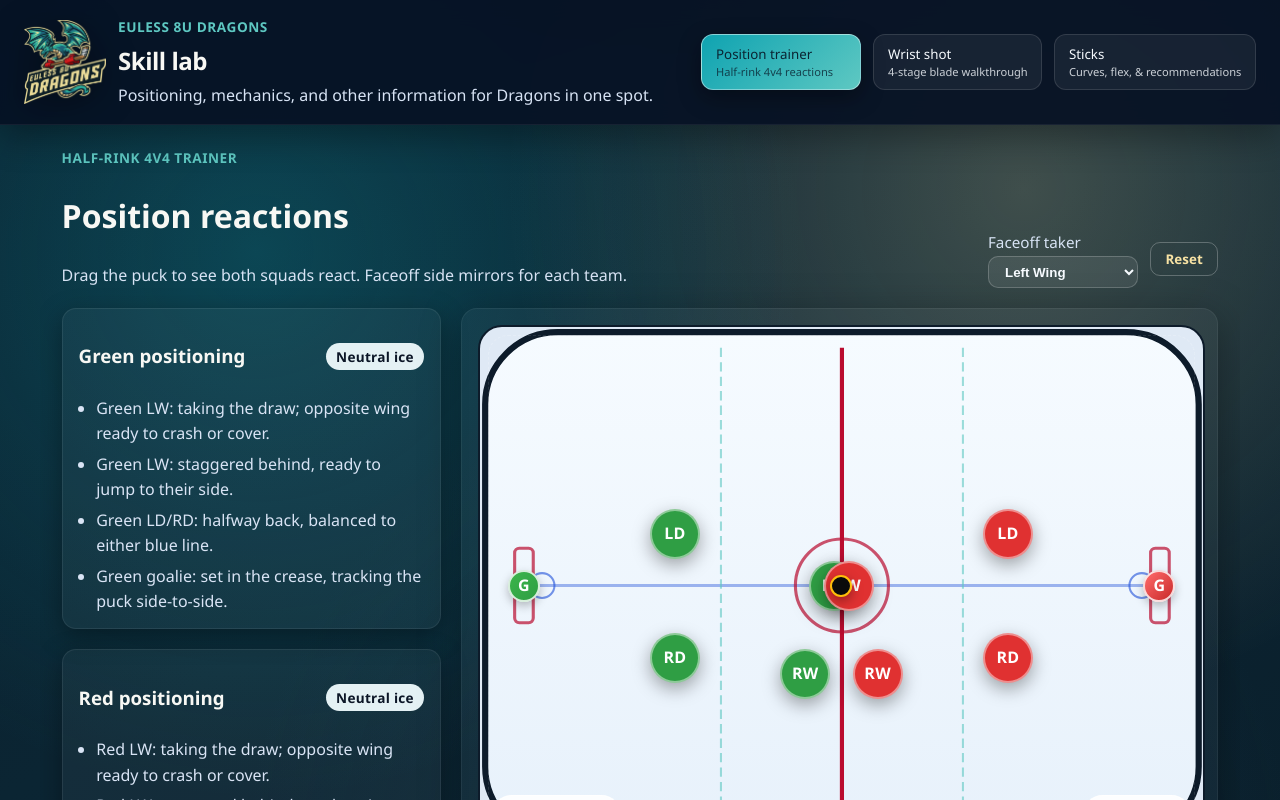
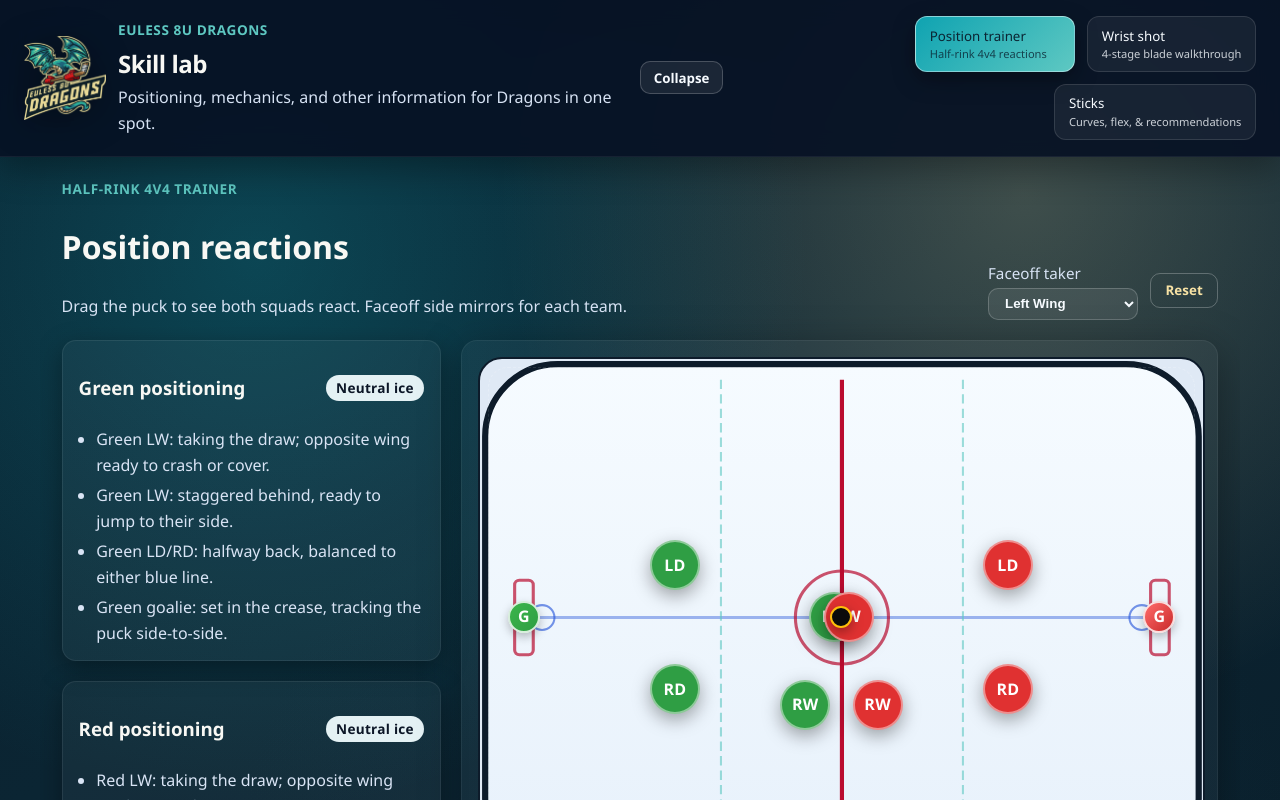
Before and after one commit to mhmoore12/hockey-position-trainer, a React (Vite) app: page /#trainer in a window 1280 px wide. Shown: the top 800 px of the page. Built offline with nearby package versions, Linux system fonts and the light colour scheme.

Commit message:
added collapse button

```diff
--- a/src/App.css
+++ b/src/App.css
@@ -48,6 +48,29 @@
   justify-content: flex-end;
 }
 
+.nav-actions {
+  display: flex;
+  align-items: center;
+  gap: 0.5rem;
+}
+
+.nav-toggle {
+  border: 1px solid rgba(255, 255, 255, 0.2);
+  background: rgba(255, 255, 255, 0.08);
+  color: #f7fbff;
+  border-radius: 10px;
+  padding: 0.4rem 0.8rem;
+  font-weight: 700;
+  cursor: pointer;
+}
+
+.nav-toggle:hover {
+  border-color: rgba(255, 255, 255, 0.4);
+}
+
+.top-nav-collapsed .nav-buttons {
+  display: none;
+}
 .nav-button {
   background: rgba(255, 255, 255, 0.06);
   color: #f7fbff;
@@ -588,8 +611,9 @@ input[type="range"] {
 
 .shot-canvas {
   width: 100%;
-  height: clamp(260px, 50vw, 380px);
+  height: clamp(260px, 60vw, 420px);
   display: block;
+  max-width: 100%;
 }
 
 .canvas-caption {
--- a/src/App.tsx
+++ b/src/App.tsx
@@ -19,6 +19,7 @@ const nav = [
 
 function App() {
   const [page, setPage] = useState<PageKey>("trainer");
+  const [collapsed, setCollapsed] = useState(false);
 
   useEffect(() => {
     const applyHash = () => {
@@ -40,7 +41,7 @@ function App() {
 
   return (
     <div className="app-shell">
-      <header className="top-nav">
+      <header className={`top-nav ${collapsed ? "top-nav-collapsed" : ""}`}>
         <div className="brand">
           <img src={dragonLogo} alt="Euless 8U Dragons" className="logo-mark" />
           <div>
@@ -52,6 +53,15 @@ function App() {
             </p>
           </div>
         </div>
+        <div className="nav-actions">
+          <button
+            className="nav-toggle"
+            onClick={() => setCollapsed((c) => !c)}
+            aria-label={collapsed ? "Expand navigation" : "Collapse navigation"}
+          >
+            {collapsed ? "Expand" : "Collapse"}
+          </button>
+          {!collapsed && (
             <nav className="nav-buttons">
               {nav.map((item) => (
                 <button
@@ -66,6 +76,8 @@ function App() {
                 </button>
               ))}
             </nav>
+          )}
+        </div>
       </header>
 
       <main className="page-wrapper">
```
Lines whose indentation alone changed are shown as unchanged.
